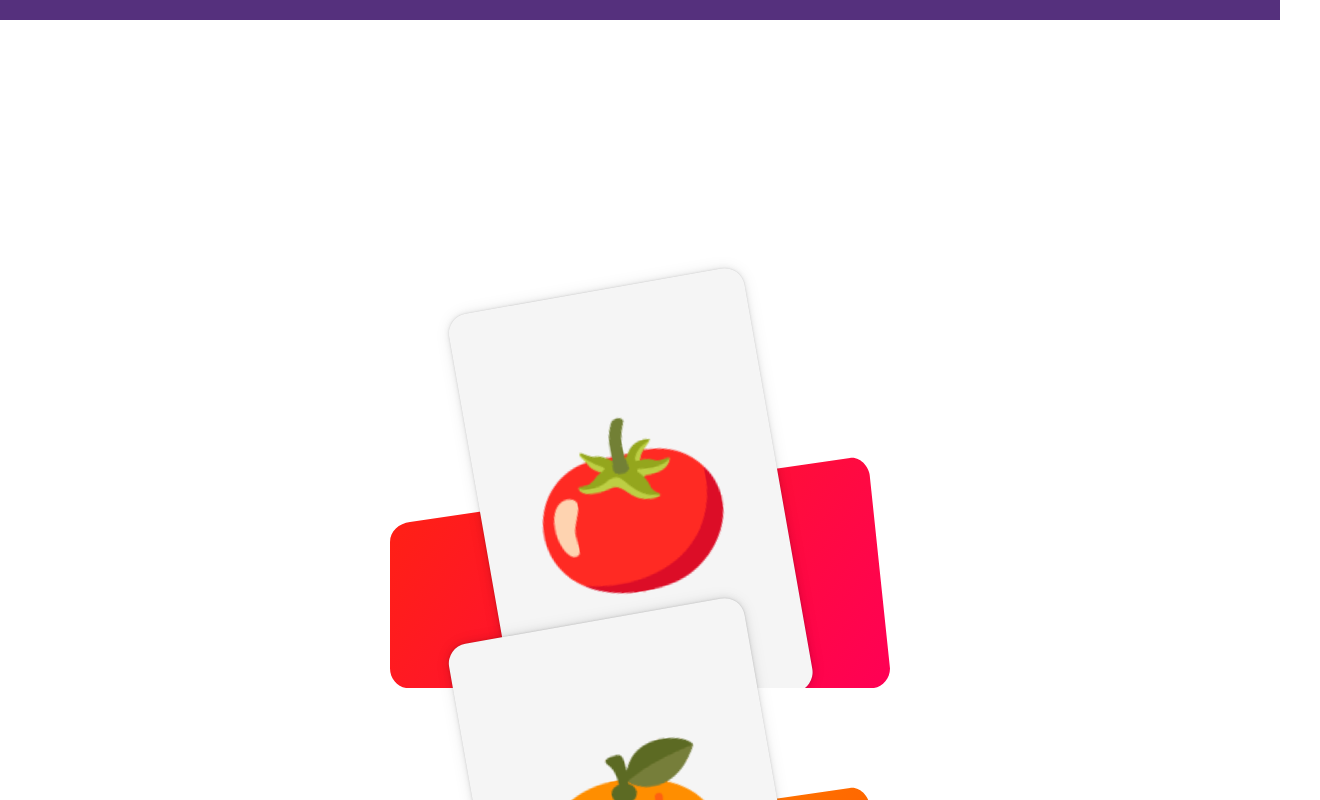
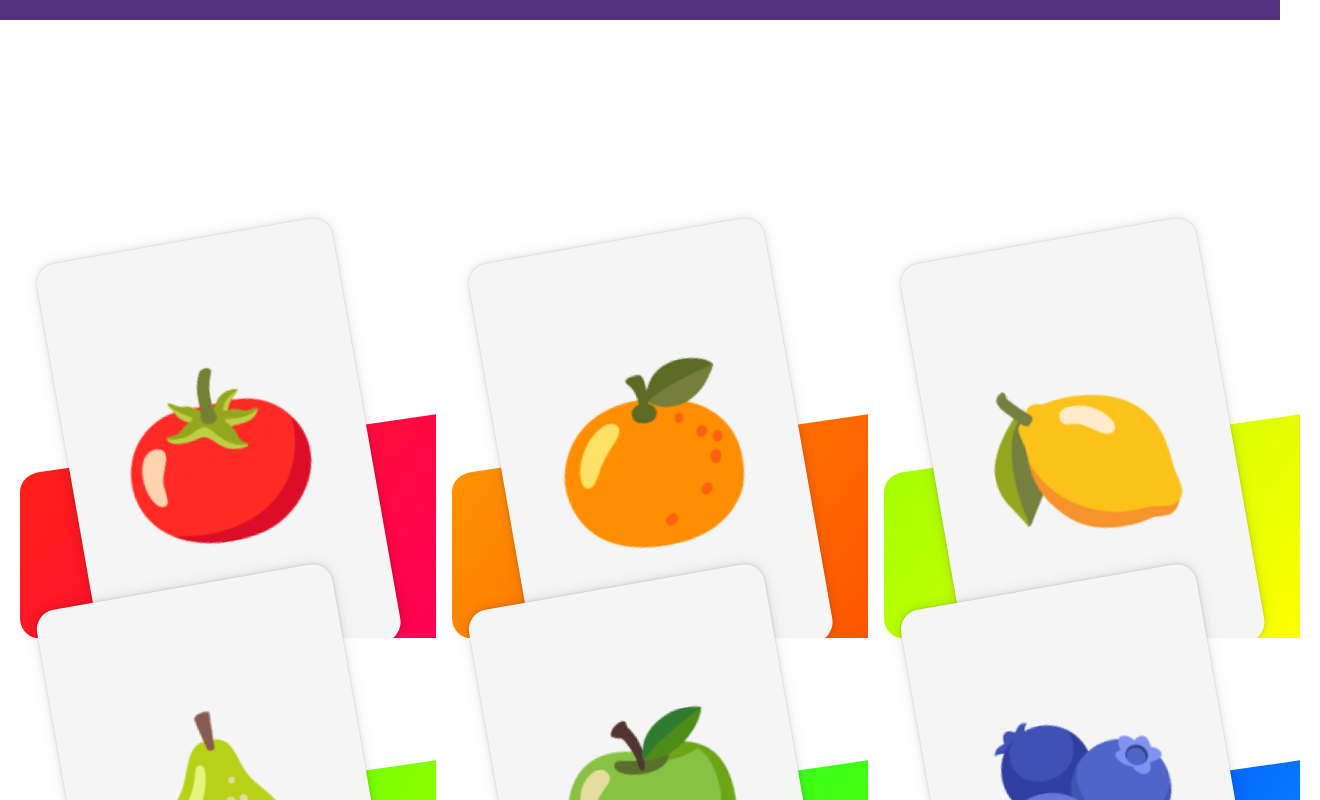
Before and after one commit to SergioCuadros/ordencitrica, a React (Vite) app: page / in a window 1280 px wide. Shown: the part 780-1580 px from the top of the page, 1320 px wide, since content can reach past the window. Built offline with nearby package versions, Linux system fonts and the light colour scheme.

Commit message:
feat: cards position

```diff
--- a/src/components/Cards.tsx
+++ b/src/components/Cards.tsx
@@ -46,11 +46,18 @@ const hue = (h: number) => `hsl(${h}, 100%, 50%)`
  */
 
 const Container = styled.div`
-    margin: 100px auto;
-    max-width: 500px;
-    padding-bottom: 100px;
+    display: grid;
+    grid-template-columns: repeat(auto-fit, minmax(120px, 1fr));
+    gap: 16px;
+    padding: 50px 20px;
     width: 100%;
+    margin: 0 auto;
+
+    @media (min-width: 1024px) {
+        grid-template-columns: repeat(3, 1fr);
+    }
 `
+
 
 const CardContainer = styled(motion.div)`
     overflow: hidden;
@@ -99,4 +106,8 @@ const food: [string, number, number][] = [
     ["🫐", 205, 245],
     ["🍆", 260, 290],
     ["🍇", 290, 320],
+    ["🍇", 290, 320],
+    ["🍇", 290, 320],
+    ["🍇", 290, 320],
+    ["🍇", 290, 320],
 ]
```
